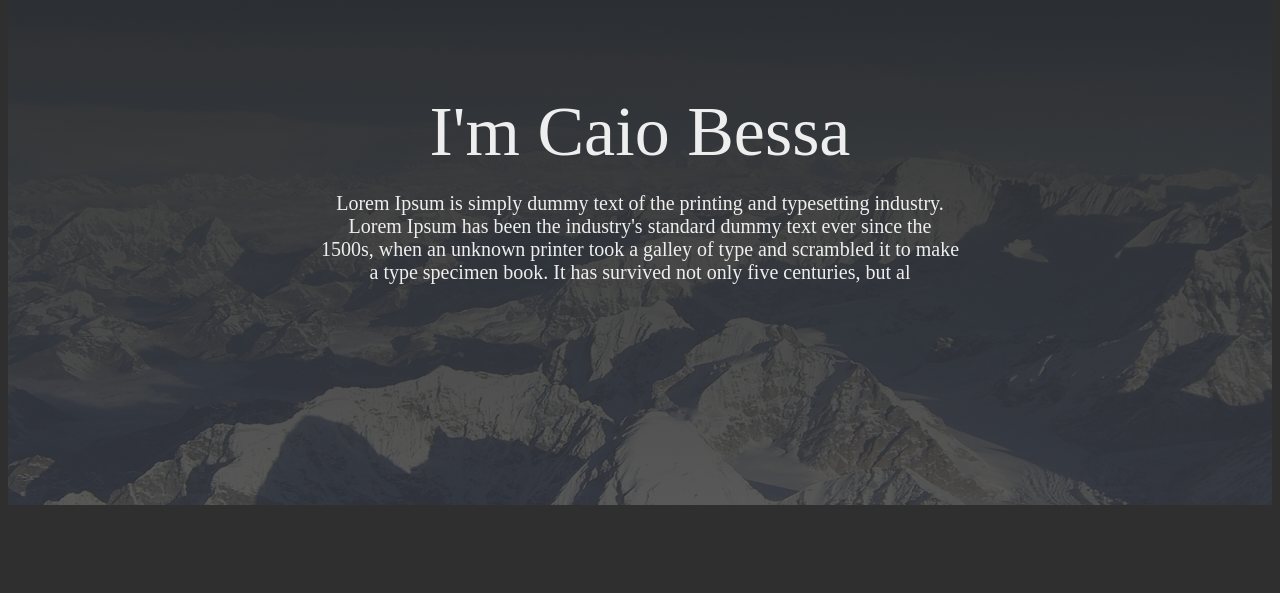
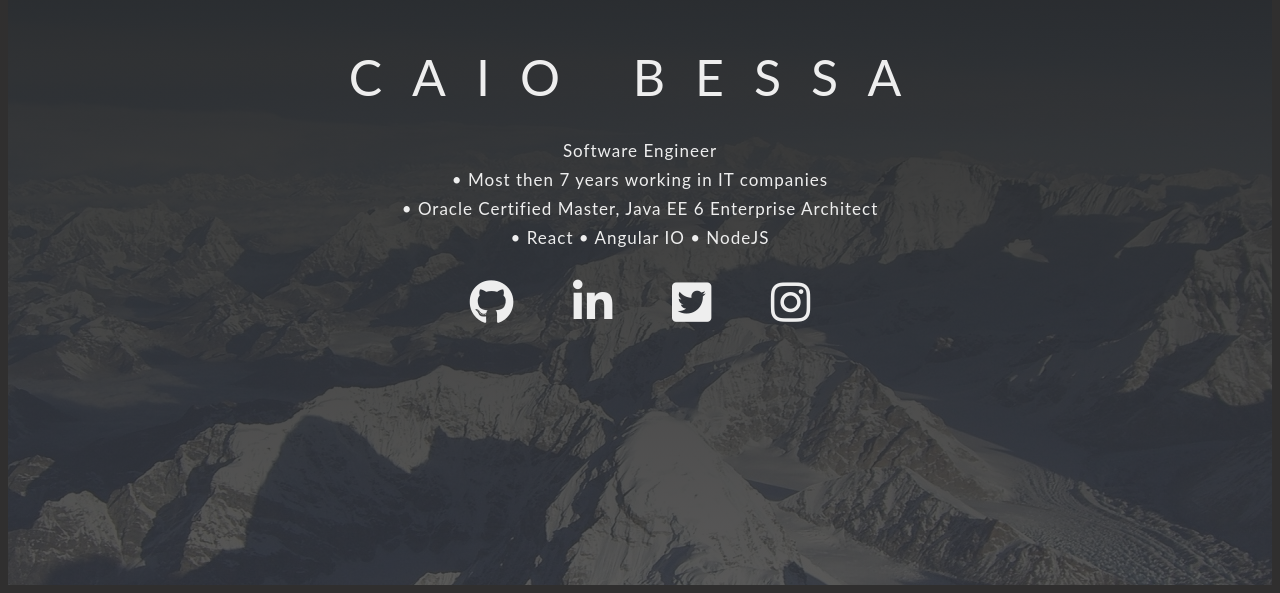
Before and after one commit to caiobessa/personal-blog, a plain HTML site: page index.html in a window 1280 px wide. Shown: the part 223-816 px from the top of the page. Drawn offline with Linux system fonts and the light colour scheme.

Commit message:
using flex and add sumary and links

```diff
--- a/assets/style.css
+++ b/assets/style.css
@@ -1,3 +1,26 @@
+*,
+*::after
+*::before {
+    margin : 0;
+    padding : 0;
+    box-sizing: inherit;
+    overflow: hidden;
+}
+
+
+html {
+    font-size: 62.5%;
+}
+
+body {
+    font-family: "Lato", sans-serif;
+    font-weight : 400;
+    line-height: 1.7;
+    color : #7777;
+    box-sizing : border-box;
+    overflow: hidden;
+}
+
 body {
     background-color: rgb(48, 47, 47);
     color : #eee;
@@ -10,23 +33,48 @@ html {
 .header{
     background-image:  linear-gradient(rgb(36, 37, 37)
     ,rgba(48, 47, 47, 0.8)), url('./images/HD-Snowy-Mountains-Wallpapers.jpg');
-    height: 90vh;
+    height: 100vh;
     background-size: caver;
     background-position: top;
+    display: flex;
 }
 
 .header__personalInformation__content{
     text-align: center;
-    top: 50%;
-    left: 50%;
-    position: absolute;
-    transform: translate(-50%,-40%);
+    display: flex;
+    flex-direction: column;
+    justify-content: center;
+    width: 100%;
 }
 
 .header__personalInformation__content--title{
-    font-size: 7rem;
+    font-size: 5rem;
+    font-weight : 400;
+    text-transform: uppercase;
+    letter-spacing: 3rem;
 }
 
 .header__personalInformation__content--sumary{
-    font-size: 2rem;
+    font-size: 1.7rem;
+    letter-spacing: 0.1rem;
 }
+
+.personalLinks{
+    display: flex;
+    align-items: center;
+    padding: 1rem;
+    font-size: 4.5rem;
+    justify-content: center;
+
+}
+.personalLinks__container{
+    flex-direction: row;
+    display: flex;
+}
+
+.personalLinks__container{
+    flex-direction: row;
+    display: flex;
+    width: 50vh;
+    justify-content: space-around;
+}
--- a/index.html
+++ b/index.html
@@ -2,22 +2,32 @@
 <head>
     <title>Caio Bessa Web Site</title>
     <link rel="stylesheet" type="text/css" href="assets/style.css" />
+    <link rel="stylesheet" href="https://use.fontawesome.com/releases/v5.4.2/css/all.css" >
 </head>
 <header class="header">
     <div class="header__personalInformation__content">
         <div  class="header__personalInformation__content--title">
-            I'm Caio Bessa
+           Caio Bessa
         </div>
         <div class="header__personalInformation__content--sumary">
-               <p>
-                    Lorem Ipsum is simply dummy text of the printing and typesetting
-                    industry. Lorem Ipsum has been the industry's standard dummy
-                    text ever since the 1500s, when an unknown printer took a
-                    galley of type and scrambled it to make a type specimen book.
-                     It has survived not only five centuries, but al
-               </p>
+                <p> Software Engineer  <br />
+                •  Most then 7 years working in IT companies    <br/>
+                •  Oracle Certified Master, Java EE 6 Enterprise Architect
+                <br />
+                •  React
+                •  Angular IO
+                •  NodeJS
+            </p>
+            </div>
+            <div class="personalLinks">
+                <div class="personalLinks__container">
+                   <div class="personalLinks__container--link"> <i class="fab fa-github"></i></div>
+                   <div class="personalLinks__container--link"><i class="fab fa-linkedin-in"></i></div>
+                   <div class="personalLinks__container--link"> <i class="fab fa-twitter-square"></i></div>
+                   <div class="personalLinks__container--link"> <i class="fab fa-instagram"></i></div>
+                </div>
+            </div>
         </div>
     </div>
 </header>
-
 </html>
```
